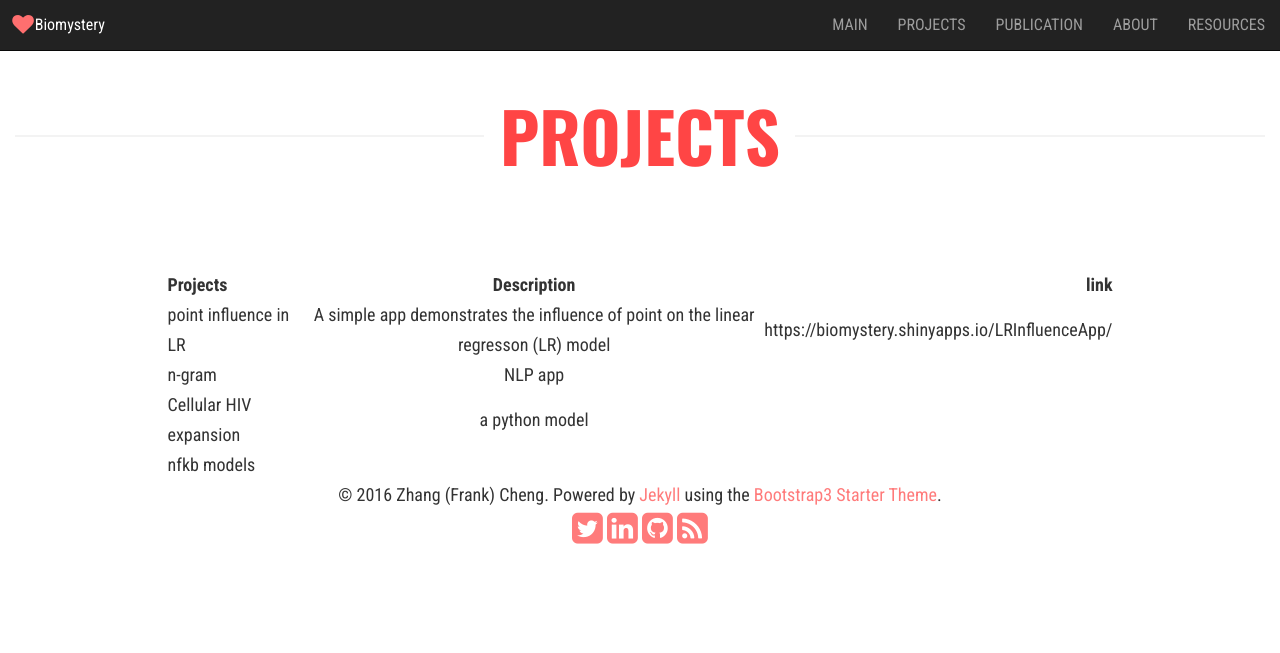
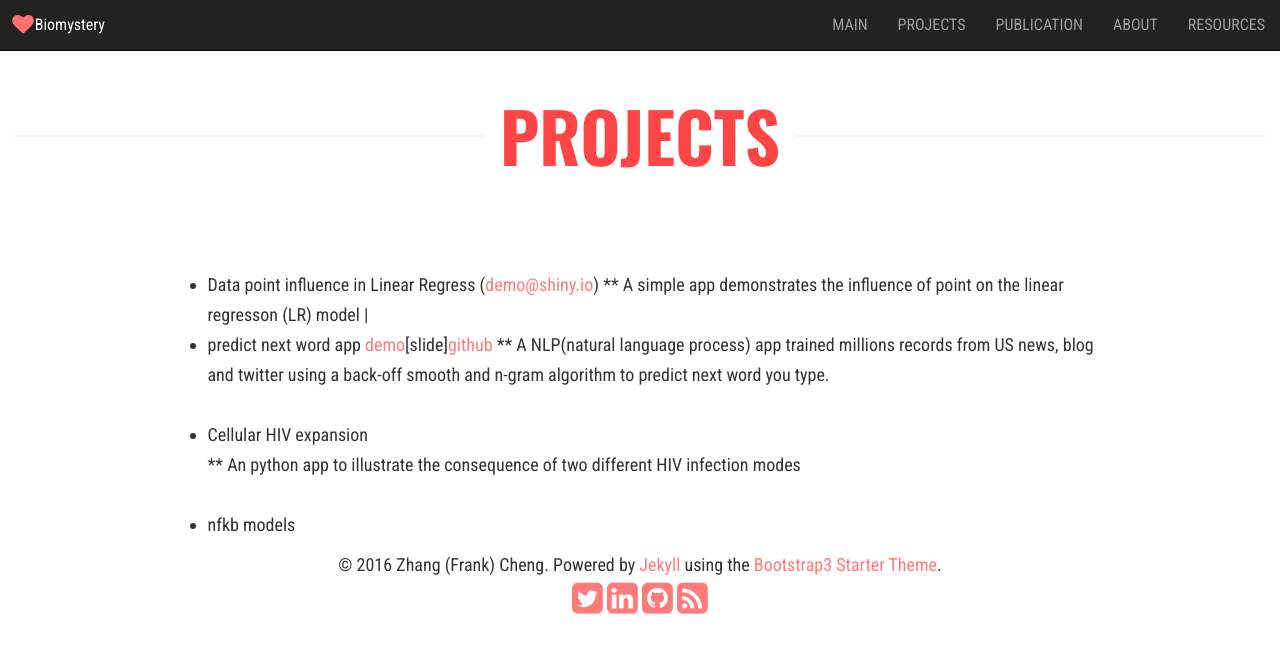
Before and after one commit to biomystery/biomystery.github.io, a Jekyll site: the page built from _pages/project.md, in a window 1280 px wide. Shown: the top 653 px of the page. Built offline with Jekyll 4.4.1, drawn with Linux system fonts in a browser that asks for light colours; nearby versions of some CDN libraries.

Commit message:
reformat project page

```diff
--- a/_pages/project.md
+++ b/_pages/project.md
@@ -4,9 +4,13 @@ title: Projects
 permalink: /project/
 ---
 
-| Projects       |Description           | link |
-| ------------- |:-------------:| -----:|
-| point influence in LR      |A simple app demonstrates the influence of point on the linear regresson (LR) model |https://biomystery.shinyapps.io/LRInfluenceApp/ |
-| n-gram      |NLP app | |
-| Cellular HIV expansion      |    a python model  |   |
-| nfkb models |      |   |
+
+*  Data point influence in Linear Regress ([demo@shiny.io](https://biomystery.shinyapps.io/LRInfluenceApp/))
+** A simple app demonstrates the influence of point on the linear regresson (LR) model |
+* predict next word app [demo](https://biomystery.shinyapps.io/predNextWord/)[slide][github](https://github.com/biomystery/pred_next_word_app)
+** A NLP(natural language process) app trained millions records from US news, blog and twitter using a back-off smooth and n-gram algorithm to predict next word you type.
+
+* Cellular HIV expansion
+** An python app to illustrate the consequence of two different HIV infection modes
+
+* nfkb models
```
